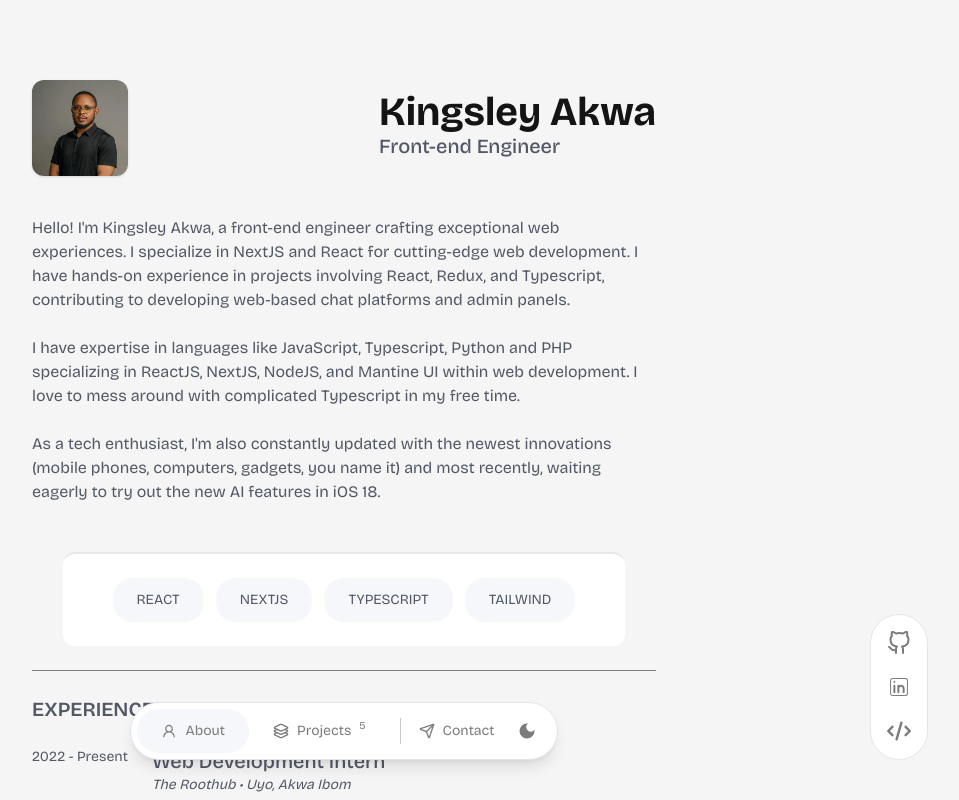
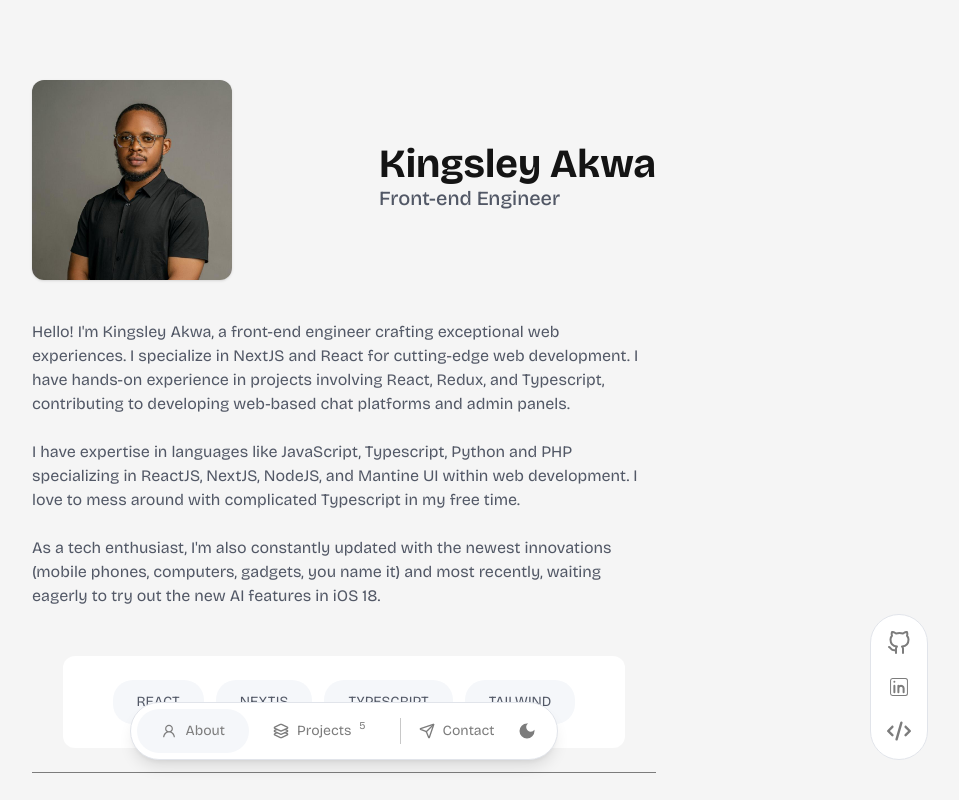
Before and after one commit to kingbary/my-portfolio-v2, a Next.js app: page / in a window 1280 px wide. Shown: the whole page, without its empty margins (296-1255 px from the left). Built offline with nearby package versions, Linux system fonts and the light colour scheme.

Commit message:
fix: fix nav bar position

```diff
--- /dev/null
+++ b/app/(admin)/layout.tsx
@@ -0,0 +1,11 @@
+export default function AdminLayout({
+  children,
+}: Readonly<{
+  children: React.ReactNode;
+}>) {
+  return (
+    <main>
+      {children}
+    </main>
+  );
+}
--- a/app/components/MobileNav.tsx
+++ b/app/components/MobileNav.tsx
@@ -33,7 +33,7 @@ function MobileNav() {
     };
 
     return (
-        <div className="absolute bottom-7 flex justify-center items-end px-4 py-6 md:hidden">
+        <div className="absolute bottom-10 w-full flex justify-center md:hidden">
             {!showNavBar && (
                 <button
                     className="px-6 py-3 bg-white text-[#525866] text-sm border border-lightGray rounded-full shadow dark:bg-black-500 dark:text-lightGray dark:border-[#2B303B]"
--- a/app/components/NavBar.tsx
+++ b/app/components/NavBar.tsx
@@ -23,7 +23,8 @@ function NavBar() {
 
 
     return (
-        <div className='absolute hidden w-fit bottom-10 bg-white border border-[#E1E4EA] rounded-[32px] shadow-lg transition-colors ease-in duration-500 md:block dark:bg-black dark:border-[#2B303B]'>
+        <div className='absolute bottom-10 hidden w-full md:flex justify-center'>
+            <div className='bg-white border border-[#E1E4EA] rounded-[32px] shadow-lg transition-colors ease-in duration-500 dark:bg-black dark:border-[#2B303B]'>
                 <ul className='flex items-center px-[6px] py-1 text-sm text-darkGray dark:text-lightGray'>
                     <li className={`size-fit px-6 py-3 h-full rounded-full cursor-pointer transition-all duration-500 ${isActiveBar('/') ? 'bg-[#F5F7FA] dark:bg-[#1E1E1E]' : ''} hover:bg-[#F5F7FA] dark:hover:bg-[#1E1E1E]`}>
                         <Link href={"/"} className='flex items-center gap-2'>
@@ -62,6 +63,7 @@ function NavBar() {
                     </li>
                 </ul>
             </div>
+        </div>
     );
 }
 
--- a/app/components/SkillsSection.tsx
+++ b/app/components/SkillsSection.tsx
@@ -1,6 +1,6 @@
 function SkillsSection() {
     return (
-        <section className="flex justify-center w-full mx-auto mt-12 p-6 text-sm transition-all duration-500 ease-in-out bg-white dark:bg-black dark:border-[#2B303B] rounded-[30px] border-t-2 sm:rounded-xl sm:w-[90%]">
+        <section className="flex justify-center w-full mx-auto mt-12 p-6 text-sm transition-all duration-500 ease-in-out bg-white dark:bg-black dark:border-[#2B303B] rounded-[30px] borde sm:rounded-xl sm:w-[90%]">
             <div className="flex flex-col w-full justify-center gap-3 md:flex-row">
                 <div className="flex gap-3">
                     <div className="flex justify-center w-full px-6 py-3 rounded-[20px] capitalize bg-[#F5F7FA] transition-all duration-500 ease-in dark:bg-[#1E1E1E]">
--- a/app/layout.tsx
+++ b/app/layout.tsx
@@ -20,15 +20,17 @@ export default function RootLayout({
 }>) {
   return (
     <html lang="en" suppressHydrationWarning>
-      <body className={`${bricolageGrotesque.className} relative flex justify-center h-screen`}>
+      <body className={`${bricolageGrotesque.className} relative h-screen flex justify-center`}>
+        <main className="w-full h-full">
           <Providers>
-          <main className="flex justify-center text-[#525866] bg-[#F5F5F5] w-full h-full overflow-scroll transition-all ease-in duration-700 dark:text-lightGray dark:bg-black-500">
+            <div className="flex justify-center h-full text-[#525866] bg-[#F5F5F5] w-full overflow-scroll transition-all ease-in duration-700 dark:text-lightGray dark:bg-black-500">
               {children}
-          </main>
+            </div>
               <NavBar />
               <MobileNav />
             <SocialsLink />
           </Providers>
+        </main>
       </body>
     </html>
   );
--- a/app/page.tsx
+++ b/app/page.tsx
@@ -6,7 +6,7 @@ export default function Home() {
   return (
     <div className="flex min-h-screen w-full max-w-[624px] flex-col py-20 px-4 md:px-0">
       <div className="flex w-full justify-between items-center">
-        <div className="size-[96px] rounded-xl bg-[url(/images/headshot.jpg)] bg-center bg-cover shadow"></div>
+        <div className="size-[150px] rounded-xl bg-[url(/images/headshot.jpg)] bg-center bg-cover shadow md:size-[200px]"></div>
         <div>
           <h2 className="text-2xl text-black-500 dark:text-white font-bold md:text-[40px]">Kingsley Akwa</h2>
           <p className="text-sm font-medium leading-5 mt-1 md:text-xl">Front-end Engineer</p>
```
Also changed, not shown: package.json (+4 -4 lines), 1 other file (tests, documents, lock files or other folders). Lines whose indentation alone changed are shown as unchanged.
